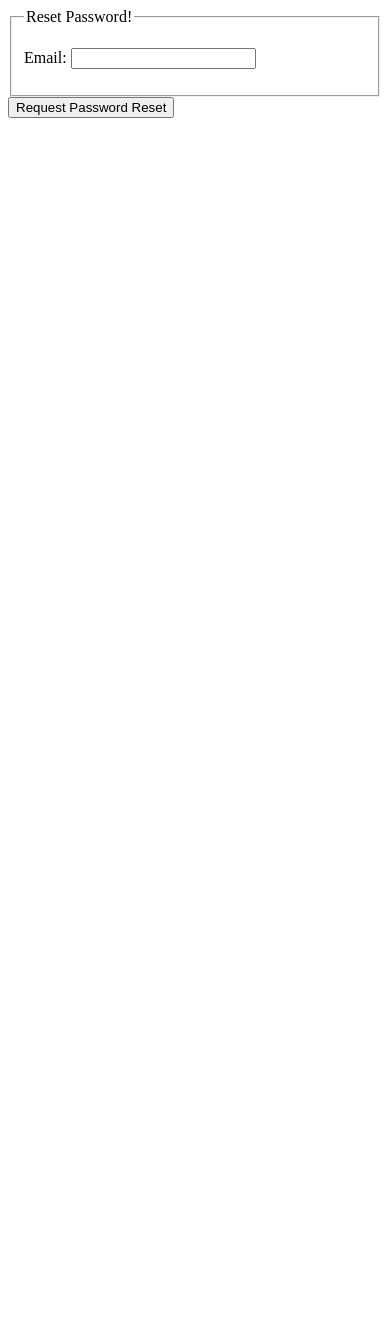
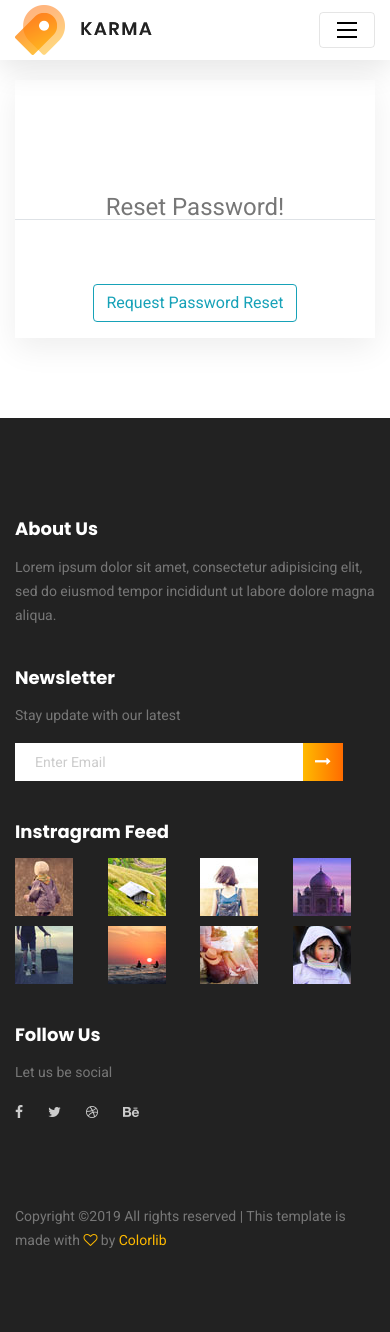
Before and after one commit to tripathideepak1997/TheekThaak, a Django app: page /password-reset in a window 390 px wide. Before the commit the page ends 118 px from the top, so only its background shows below. Run offline with Django 3.2, Linux system fonts and the light colour scheme; some libraries are stand-ins or nearby versions.

Commit message:
adding base.html and extending password reset templates

```diff
--- a/Xandar/Xandar/settings.py
+++ b/Xandar/Xandar/settings.py
@@ -55,7 +55,7 @@ ROOT_URLCONF = 'Xandar.urls'
 TEMPLATES = [
     {
         'BACKEND': 'django.template.backends.django.DjangoTemplates',
-        'DIRS': [],
+        'DIRS': [os.path.join(BASE_DIR, 'templates')],
         'APP_DIRS': True,
         'OPTIONS': {
             'context_processors': [
--- a/Xandar/Xandar/urls.py
+++ b/Xandar/Xandar/urls.py
@@ -18,12 +18,16 @@ from django.contrib import admin
 from django.urls import path, include
 from Xandar import settings
 from django.contrib.auth import views as auth_views
+from accounts import views
 
 
 urlpatterns = [
     path('admin/', admin.site.urls),
     path('account/', include('accounts.urls')),
 
+
+
+    path('check_email/', views.check_email, name="check_email"),
 
 
     path('password-reset',
--- a/Xandar/accounts/templates/accounts/password_reset.html
+++ b/Xandar/accounts/templates/accounts/password_reset.html
@@ -1,41 +1,44 @@
-<!-- <!DOCTYPE html>
-<html>
-<head>
-	<title></title>
-</head>
-<body>
-<form method="POST">
-	{% csrf_token %}
-	<input type="email" name="email">
-<button type="submit">Request Password Reset </button>
-</form>
- -->
-<!DOCTYPE html>
-<html>
-<head>
-	<title>test</title>
-</head>
-<body>
+{% extends 'base.html' %}
+{% load static %}
 
 
-<div class="content-section">
+{% block content %}
+
+
+
+
+    <!--================Login Box Area =================-->
+    <section class="login_box_area section_gap">
+        <div class="container">
+            <div class="row">
+                <div class="col-lg-12">
+                    <div class="login_form_inner">
     <form method="POST">
     {% csrf_token %}
 
     <fieldset class="form-group">
         <legend class="border-bottom mb-4">Reset Password!</legend>
-        {{ form.as_p}}
+        <br>
+        <input type="email" name="email" id="id_email" maxlength="254" value="{{ request.session.user_email }}" hidden>
+
+
+
     </fieldset>
 
+
+
+
         <div class="form-group">
-            <button class="btn btn-outline-info" type="submit">
+            <button class="btn btn-outline-info hover" type="submit">
             Request Password Reset </button>
         </div>
 
     </form>
+                    </div>
+                </div>
+            </div>
+        </div>
+    </section>
+    <!--================End Login Box Area =================-->
 
-</div>
-
-
-</body>
-</html>
+{% endblock content %}
--- /dev/null
+++ b/Xandar/templates/base.html
@@ -0,0 +1,74 @@
+{% load static %}
+
+<!DOCTYPE html>
+<html lang="zxx" class="no-js">
+
+<head>
+	<!-- Mobile Specific Meta -->
+	<meta name="viewport" content="width=device-width, initial-scale=1, shrink-to-fit=no">
+	<!-- Favicon-->
+	<link rel="shortcut icon" href="img/fav.png">
+	<!-- Author Meta -->
+	<meta name="author" content="CodePixar">
+	<!-- Meta Description -->
+	<meta name="description" content="">
+	<!-- Meta Keyword -->
+	<meta name="keywords" content="">
+	<!-- meta character set -->
+	<meta charset="UTF-8">
+	<!-- Site Title -->
+	<title>Xandar</title>
+	<!--
+		CSS
+		============================================= -->
+	<link rel="stylesheet" href="{% static 'css/ion.rangeSlider.css' %}">
+	<link rel="stylesheet" href="{% static 'css/ion.rangeSlider.skinFlat.css' %}">
+	<link rel="stylesheet" href="{% static 'css/magnific-popup.css' %}">
+	<link rel="stylesheet" href="{% static 'css/linearicons.css' %}">
+    <link rel="stylesheet" href="{% static 'css/owl.carousel.css' %}">
+    <link rel="stylesheet" href="{% static 'css/themify-icons.css' %}">
+    <link rel="stylesheet" href="{% static 'css/font-awesome.min.css' %}">
+    <link rel="stylesheet" href="{% static 'css/nice-select.css' %}">
+    <link rel="stylesheet" href="{% static 'css/nouislider.min.css' %}">
+    <link rel="stylesheet" href="{% static 'css/bootstrap.css' %}">
+    <link rel="stylesheet" href="{% static 'css/main.css' %}">
+</head>
+
+<body>
+
+	{% include 'partials/navbar.html' %}
+
+
+
+{% block content %}
+{% endblock content %}
+
+
+
+	<!-- start footer Area -->
+	{% include 'partials/footer.html' %}
+	<!-- End footer Area -->
+
+
+
+
+
+
+    <script src="{% static 'js/vendor/jquery-2.2.4.min.js' %}"></script>
+    <script src="https://cdnjs.cloudflare.com/ajax/libs/popper.js/1.11.0/umd/popper.min.js" integrity="sha384-b/U6ypiBEHpOf/4+1nzFpr53nxSS+GLCkfwBdFNTxtclqqenISfwAzpKaMNFNmj4"
+     crossorigin="anonymous"></script>
+    <script src="{% static 'js/vendor/bootstrap.min.js' %}"></script>
+    <script src="{% static 'js/jquery.ajaxchimp.min.js' %}"></script>
+    <script src="{% static 'js/jquery.nice-select.min.js' %}"></script>
+    <script src="{% static 'js/jquery.sticky.js' %}"></script>
+    <script src="{% static 'js/nouislider.min.js' %}"></script>
+	<script src="{% static 'js/countdown.js' %}"></script>
+    <script src="{% static 'js/jquery.magnific-popup.min.js' %}"></script>
+    <script src="{% static 'js/owl.carousel.min.js' %}"></script>
+    <!--gmaps Js-->
+    <script src="https://maps.googleapis.com/maps/api/js?key=AIzaSyCjCGmQ0Uq4exrzdcL6rvxywDDOvfAu6eE"></script>
+    <script src="{% static 'js/gmaps.min.js' %}"></script>
+    <script src="{% static 'js/main.js' %}"></script>
+</body>
+
+</html>
--- /dev/null
+++ b/Xandar/templates/partials/footer.html
@@ -0,0 +1,78 @@
+	<!-- start footer Area -->
+	<footer class="footer-area section_gap">
+		<div class="container">
+			<div class="row">
+				<div class="col-lg-3  col-md-6 col-sm-6">
+					<div class="single-footer-widget">
+						<h6>About Us</h6>
+						<p>
+							Lorem ipsum dolor sit amet, consectetur adipisicing elit, sed do eiusmod tempor incididunt ut labore dolore
+							magna aliqua.
+						</p>
+					</div>
+				</div>
+				<div class="col-lg-4  col-md-6 col-sm-6">
+					<div class="single-footer-widget">
+						<h6>Newsletter</h6>
+						<p>Stay update with our latest</p>
+						<div class="" id="mc_embed_signup">
+
+							<form target="_blank" novalidate="true" action="https://spondonit.us12.list-manage.com/subscribe/post?u=1462626880ade1ac87bd9c93a&amp;id=92a4423d01"
+							 method="get" class="form-inline">
+
+								<div class="d-flex flex-row">
+
+									<input class="form-control" name="EMAIL" placeholder="Enter Email" onfocus="this.placeholder = ''" onblur="this.placeholder = 'Enter Email '"
+									 required="" type="email">
+
+
+									<button class="click-btn btn btn-default"><i class="fa fa-long-arrow-right" aria-hidden="true"></i></button>
+									<div style="position: absolute; left: -5000px;">
+										<input name="b_36c4fd991d266f23781ded980_aefe40901a" tabindex="-1" value="" type="text">
+									</div>
+
+									<!-- <div class="col-lg-4 col-md-4">
+												<button class="bb-btn btn"><span class="lnr lnr-arrow-right"></span></button>
+											</div>  -->
+								</div>
+								<div class="info"></div>
+							</form>
+						</div>
+					</div>
+				</div>
+				<div class="col-lg-3  col-md-6 col-sm-6">
+					<div class="single-footer-widget mail-chimp">
+						<h6 class="mb-20">Instragram Feed</h6>
+						<ul class="instafeed d-flex flex-wrap">
+							<li><img src="img/i1.jpg" alt=""></li>
+							<li><img src="img/i2.jpg" alt=""></li>
+							<li><img src="img/i3.jpg" alt=""></li>
+							<li><img src="img/i4.jpg" alt=""></li>
+							<li><img src="img/i5.jpg" alt=""></li>
+							<li><img src="img/i6.jpg" alt=""></li>
+							<li><img src="img/i7.jpg" alt=""></li>
+							<li><img src="img/i8.jpg" alt=""></li>
+						</ul>
+					</div>
+				</div>
+				<div class="col-lg-2 col-md-6 col-sm-6">
+					<div class="single-footer-widget">
+						<h6>Follow Us</h6>
+						<p>Let us be social</p>
+						<div class="footer-social d-flex align-items-center">
+							<a href="#"><i class="fa fa-facebook"></i></a>
+							<a href="#"><i class="fa fa-twitter"></i></a>
+							<a href="#"><i class="fa fa-dribbble"></i></a>
+							<a href="#"><i class="fa fa-behance"></i></a>
+						</div>
+					</div>
+				</div>
+			</div>
+			<div class="footer-bottom d-flex justify-content-center align-items-center flex-wrap">
+				<p class="footer-text m-0"><!-- Link back to Colorlib can't be removed. Template is licensed under CC BY 3.0. -->
+Copyright &copy;<script>document.write(new Date().getFullYear());</script> All rights reserved | This template is made with <i class="fa fa-heart-o" aria-hidden="true"></i> by <a href="https://colorlib.com" target="_blank">Colorlib</a>
+<!-- Link back to Colorlib can't be removed. Template is licensed under CC BY 3.0. -->
+</p>
+			</div>
+		</div>
+	</footer>
--- /dev/null
+++ b/Xandar/templates/partials/navbar.html
@@ -0,0 +1,46 @@
+<!-- Start Header Area -->
+{% load static %}
+	<header class="header_area sticky-header">
+		<div class="main_menu">
+			<nav class="navbar navbar-expand-lg navbar-light main_box">
+				<div class="container">
+					<!-- Brand and toggle get grouped for better mobile display -->
+					<a class="navbar-brand logo_h" href="index.html"><img src="{% static 'img/logo.png' %}"></a>
+					<button class="navbar-toggler" type="button" data-toggle="collapse" data-target="#navbarSupportedContent"
+					 aria-controls="navbarSupportedContent" aria-expanded="false" aria-label="Toggle navigation">
+						<span class="icon-bar"></span>
+						<span class="icon-bar"></span>
+						<span class="icon-bar"></span>
+					</button>
+					<!-- Collect the nav links, forms, and other content for toggling -->
+					<div class="collapse navbar-collapse offset" id="navbarSupportedContent">
+						<ul class="nav navbar-nav menu_nav ml-auto">
+							<li class="nav-item active"><a class="nav-link" href="index.html">Home</a></li>
+							<li class="nav-item"><a class="nav-link" href="category.html">Shop Category</a></li>
+
+							<li class="nav-item"><a class="nav-link" href="login.html">Login</a></li>
+							<li class="nav-item"><a class="nav-link" href="register.html">Register</a></li>
+
+							<li class="nav-item"><a class="nav-link" href="contact.html">About Us</a></li>
+						</ul>
+						<ul class="nav navbar-nav navbar-right">
+							<li class="nav-item"><a href="#" class="cart"><span class="ti-bag"></span></a></li>
+							<li class="nav-item">
+								<button class="search"><span class="lnr lnr-magnifier" id="search"></span></button>
+							</li>
+						</ul>
+					</div>
+				</div>
+			</nav>
+		</div>
+		<div class="search_input" id="search_input_box">
+			<div class="container">
+				<form class="d-flex justify-content-between">
+					<input type="text" class="form-control" id="search_input" placeholder="Search Here">
+					<button type="submit" class="btn"></button>
+					<span class="lnr lnr-cross" id="close_search" title="Close Search"></span>
+				</form>
+			</div>
+		</div>
+	</header>
+	<!-- End Header Area -->
```
Also changed, not shown: Xandar/accounts/templates/accounts/check_mail.html (added, +56 -0 lines), Xandar/accounts/templates/accounts/password_reset_complete.html (+15 -9 lines), Xandar/accounts/templates/accounts/password_reset_confirm.html (+13 -8 lines), Xandar/accounts/templates/accounts/password_reset_done.html (+17 -9 lines), Xandar/accounts/views.py (+16 -1 lines), Xandar/db.sqlite3.
